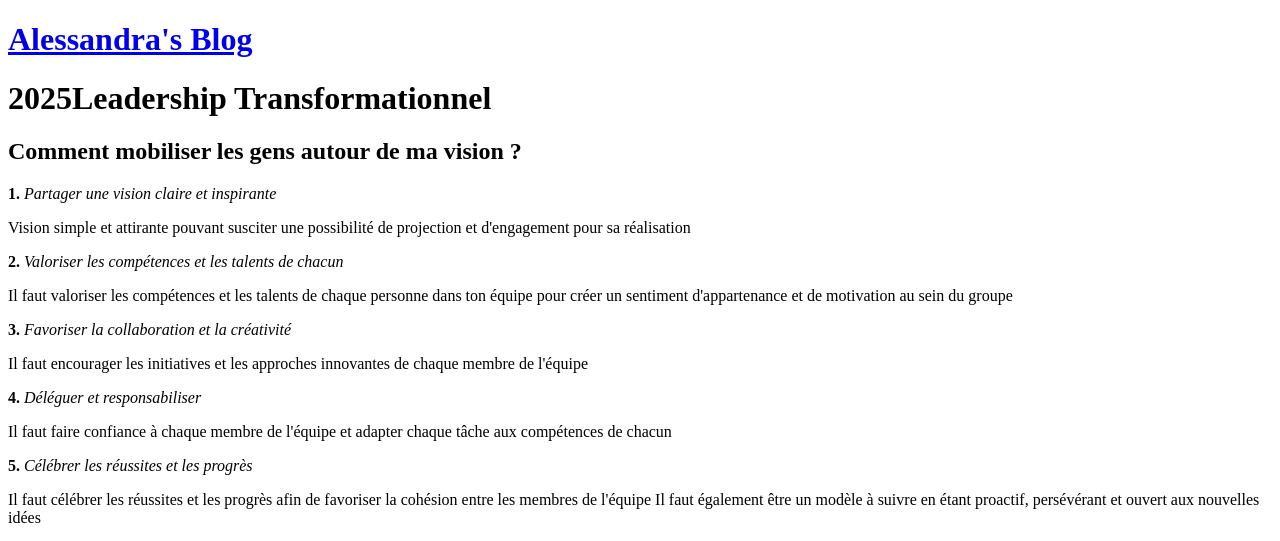
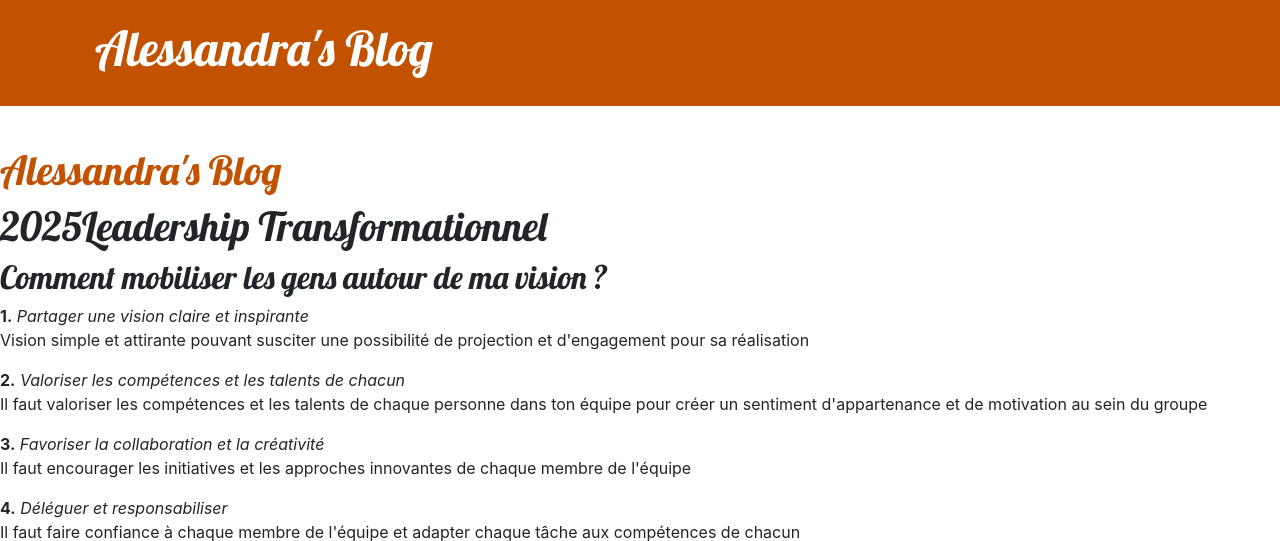
Before and after one commit to alessandra-sabe/my-first-blog, a Django app: page / in a window 1280 px wide. Shown: the top 541 px of the page. Run offline with Django 3.2, Linux system fonts and the light colour scheme; data that the repository does not hold is empty.

Commit message:
Update 2

```diff
--- /dev/null
+++ b/blog/static/css/blog.css
@@ -0,0 +1,74 @@
+h1 a, h2 a {
+    color: #C25100;
+    font-family: 'Lobster';
+}
+.page-header {
+    background-color: #C25100;
+    margin-top: 0;
+    margin-bottom: 40px;
+    padding: 20px 20px 20px 40px;
+}
+
+.page-header h1,
+.page-header h1 a,
+.page-header h1 a:visited,
+.page-header h1 a:active {
+    color: #ffffff;
+    font-size: 36pt;
+    text-decoration: none;
+}
+
+h1,
+h2,
+h3,
+h4 {
+    font-family: 'Lobster', cursive;
+}
+
+.date {
+    color: #828282;
+}
+
+.save {
+    float: right;
+}
+
+.post-form textarea,
+.post-form input {
+    width: 100%;
+}
+
+.top-menu,
+.top-menu:hover,
+.top-menu:visited {
+    color: #ffffff;
+    float: right;
+    font-size: 26pt;
+    margin-right: 20px;
+}
+
+.post {
+    margin-bottom: 70px;
+}
+
+.post h2 a,
+.post h2 a:visited {
+    color: #000000;
+}
+
+.post > .date,
+.post > .actions {
+    float: right;
+}
+
+.btn-default,
+.btn-default:visited {
+    color: #C25100;
+    background: none;
+    border-color: #C25100;
+}
+
+.btn-default:hover {
+    color: #FFFFFF;
+    background-color: #C25100;
+}
--- a/blog/templates/blog/post_list.html
+++ b/blog/templates/blog/post_list.html
@@ -1,9 +1,33 @@
+{% load static %}
 <!DOCTYPE html>
 <html>
     <head>
+        <link href="//fonts.googleapis.com/css?family=Lobster&subset=latin,latin-ext" rel="stylesheet" type="text/css">
+        <link rel="stylesheet" href="https://cdn.jsdelivr.net/npm/bootstrap@4.5.3/dist/css/bootstrap.min.css" integrity="sha384-TX8t27EcRE3e/ihU7zmQxVncDAy5uIKz4rEkgIXeMed4M0jlfIDPvg6uqKI2xXr2" crossorigin="anonymous">
+        <link rel="stylesheet" href="{% static 'css/blog.css' %}">
         <title>Alessandra's blog</title>
     </head>
 <body>
+    <header class="page-header">
+        <div class="container">
+            <h1><a href="/">Alessandra's Blog</a></h1>
+        </div>
+    </header>
+    <!-- <main class="container">
+        <div class="row">
+            <div class="col">
+                {% for post in posts %}
+                    <article class="post">
+                        <time class="date">
+                            {{ post.published_date }}
+                        </time>
+                        <h2><a href="">{{ post.title }}</a></h2>
+                        <p>{{ post.text|linebreaksbr }}</p>
+                    </article>
+                {% endfor %}
+            </div>
+        </div>
+    </main> -->
     <h1><a href="/">Alessandra's Blog</a></h1>
     <h1> {{alessandra}}Leadership Transformationnel</h1>
        <h2>Comment mobiliser les gens autour de ma vision ?</h2>
```
